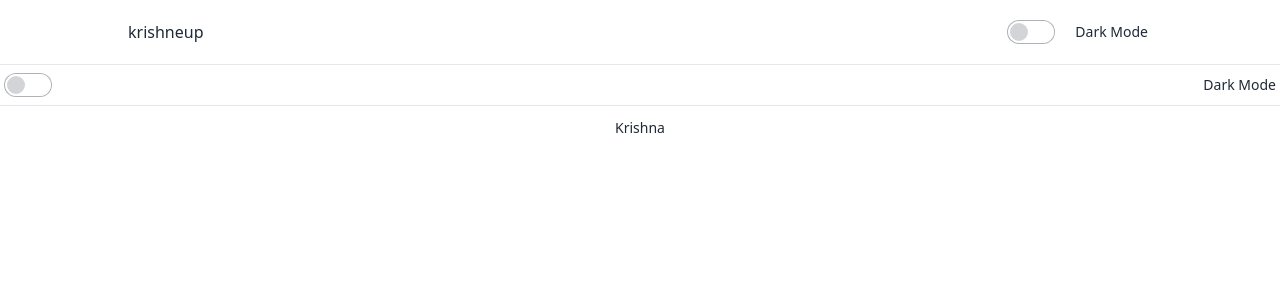
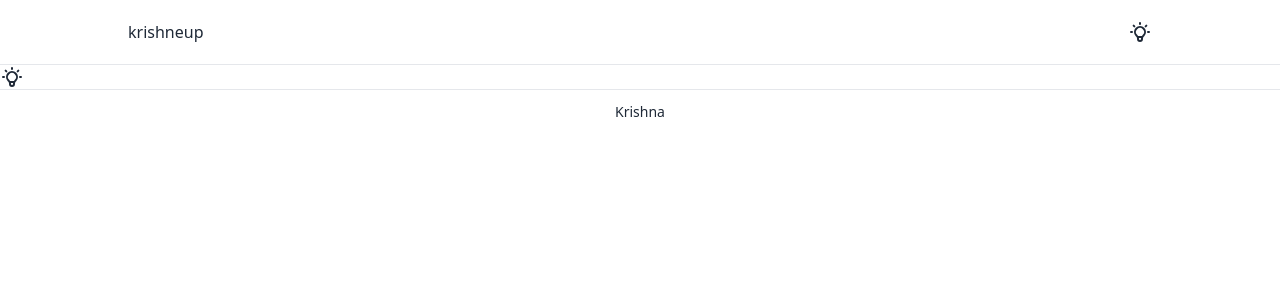
Before and after one commit to davecook88/Thrive_BE_public, a Next.js app: page /components/toggle in a window 1280 px wide. Shown: the top 300 px of the page. Built offline with nearby package versions, Linux system fonts and the light colour scheme.

Commit message:
dark mode enhanced

```diff
--- a/package.json
+++ b/package.json
@@ -9,6 +9,7 @@
     "lint": "next lint"
   },
   "dependencies": {
+    "@heroicons/react": "^1.0.3",
     "daisyui": "^1.11.0",
     "next": "11.0.1",
     "prop-types": "^15.7.2",
--- a/pages/components/toggle.tsx
+++ b/pages/components/toggle.tsx
@@ -1,33 +1,32 @@
 import React, { useState, useEffect } from "react";
 
 const Toggle = () => {
-  const [checked, setChecked] = useState<boolean>();
-  // const darkmodeState = useState(localStorage.theme);
+  const [darkmode, setDarkmode] = useState<boolean>();
 
   const ToggleNow = () => {
-    setChecked(!checked);
+    setDarkmode(!darkmode);
   };
 
   useEffect(() => {
-    if (checked === true) {
+    if (darkmode === true) {
       localStorage.theme = "dark";
       document.documentElement.classList.add("dark");
     }
-    if (checked === false) {
+    if (darkmode === false) {
       localStorage.theme = "light";
       document.documentElement.classList.remove("dark");
     }
-  }, [checked]);
+  }, [darkmode]);
 
   useEffect(() => {
     if (localStorage.theme === "dark") {
-      setChecked(true);
+      setDarkmode(true);
     }
   }, []);
 
   return (
     <>
-      <div className="form-control">
+      {/* <div className="form-control">
         <label className="cursor-pointer label space-x-5">
           <input
             type="checkbox"
@@ -36,7 +35,22 @@ const Toggle = () => {
           />
           <span className="label-text">Dark Mode</span>
         </label>
-      </div>
+      </div> */}
+        <a href="#">
+        {
+        darkmode === true ?
+        <svg onClick={ToggleNow} xmlns="http://www.w3.org/2000/svg" className="h-5 w-5" viewBox="0 0 20 20" fill="currentColor">
+          <path d="M11 3a1 1 0 10-2 0v1a1 1 0 102 0V3zM15.657 5.757a1 1 0 00-1.414-1.414l-.707.707a1 1 0 001.414 1.414l.707-.707zM18 10a1 1 0 01-1 1h-1a1 1 0 110-2h1a1 1 0 011 1zM5.05 6.464A1 1 0 106.464 5.05l-.707-.707a1 1 0 00-1.414 1.414l.707.707zM5 10a1 1 0 01-1 1H3a1 1 0 110-2h1a1 1 0 011 1zM8 16v-1h4v1a2 2 0 11-4 0zM12 14c.015-.34.208-.646.477-.859a4 4 0 10-4.954 0c.27.213.462.519.476.859h4.002z" />
+        </svg>
+      :
+      <svg onClick={ToggleNow} xmlns="http://www.w3.org/2000/svg" className="h-6 w-6" fill="none" viewBox="0 0 24 24" stroke="currentColor">
+        <path strokeLinecap="round" strokeLinejoin="round" strokeWidth={2} d="M9.663 17h4.673M12 3v1m6.364 1.636l-.707.707M21 12h-1M4 12H3m3.343-5.657l-.707-.707m2.828 9.9a5 5 0 117.072 0l-.548.547A3.374 3.374 0 0014 18.469V19a2 2 0 11-4 0v-.531c0-.895-.356-1.754-.988-2.386l-.548-.547z" />
+      </svg>
+      }
+        </a>
+
+
+
     </>
   );
 };
```
Also changed, not shown: 1 other file (tests, documents, lock files or other folders).
